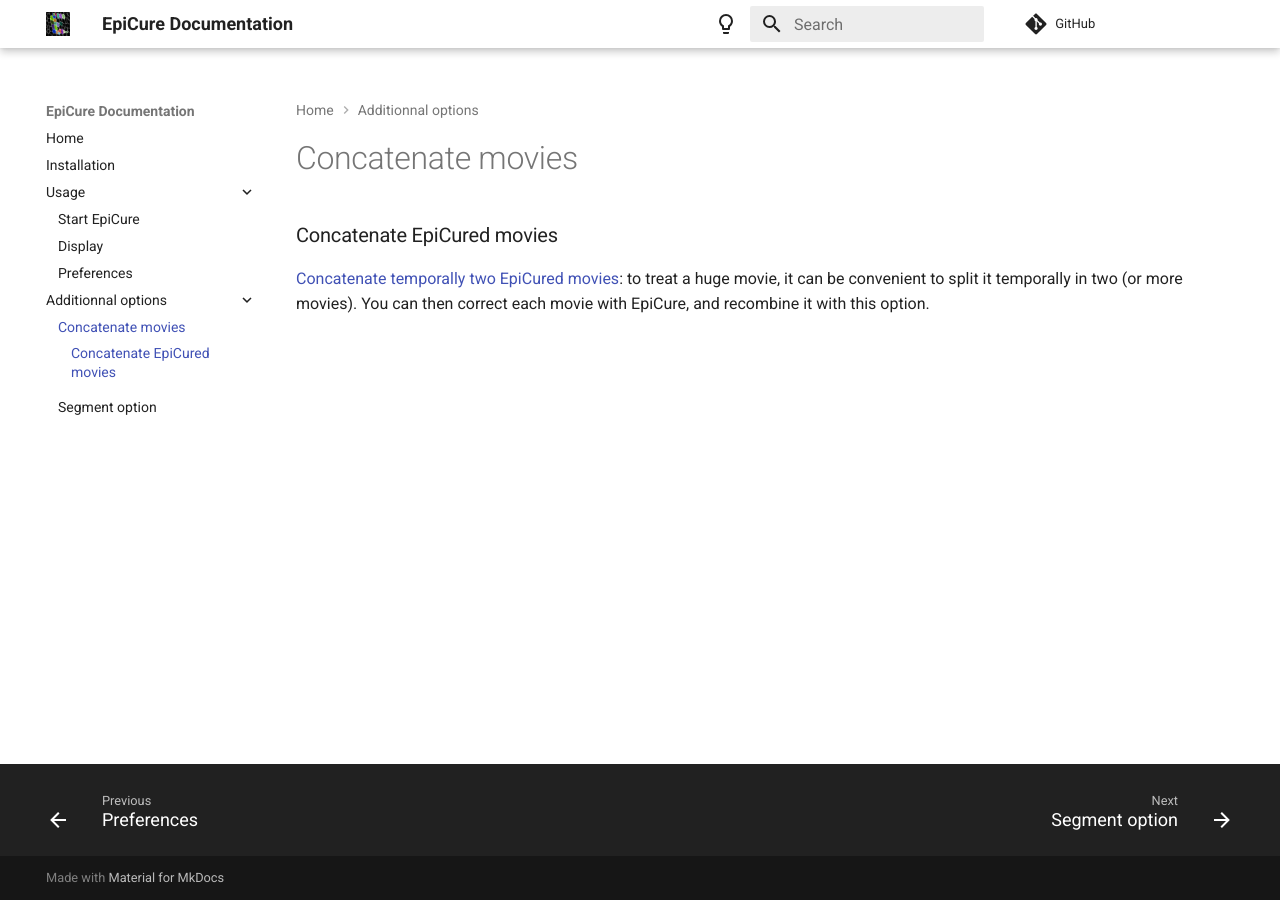
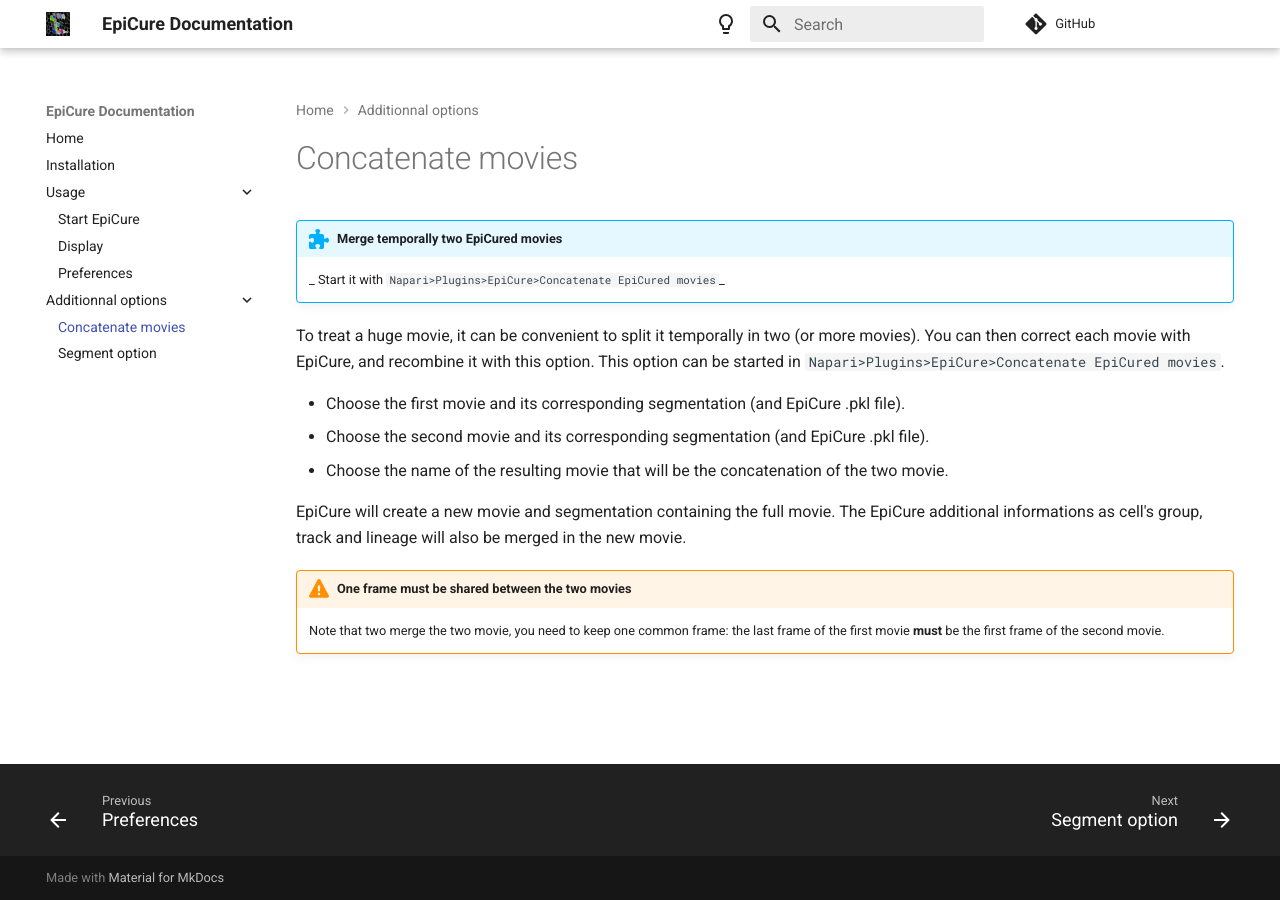
Before and after one commit to gletort/Epicure, an MkDocs documentation site: the page built from docs/Concatenate-epicured-movies.md, in a window 1280 px wide. Built offline with MkDocs 1.6.1 and Material for MkDocs 9.7.7, drawn with Linux system fonts in a browser that asks for light colours; comment, search, counter and statistics services are not loaded.

Commit message:
concatenate doc

```diff
--- a/docs/Concatenate-epicured-movies.md
+++ b/docs/Concatenate-epicured-movies.md
@@ -1,3 +1,15 @@
-### Concatenate EpiCured movies
+!!! abstract "Merge temporally two EpiCured movies"
+	_ Start it with `Napari>Plugins>EpiCure>Concatenate EpiCured movies`_
 
-[Concatenate temporally two EpiCured movies](https://gitlab.pasteur.fr/gletort/epicure/-/wikis/Concatenate-movies): to treat a huge movie, it can be convenient to split it temporally in two (or more movies). You can then correct each movie with EpiCure, and recombine it with this option.
+
+To treat a huge movie, it can be convenient to split it temporally in two (or more movies). You can then correct each movie with EpiCure, and recombine it with this option.
+This option can be started in `Napari>Plugins>EpiCure>Concatenate EpiCured movies`.
+
+* Choose the first movie and its corresponding segmentation (and EpiCure .pkl file).
+* Choose the second movie and its corresponding segmentation (and EpiCure .pkl file).
+* Choose the name of the resulting movie that will be the concatenation of the two movie.
+
+EpiCure will create a new movie and segmentation containing the full movie. The EpiCure additional informations as cell's group, track and lineage will also be merged in the new movie.
+
+!!! warning "One frame must be shared between the two movies"
+	Note that two merge the two movie, you need to keep one common frame: the last frame of the first movie **must** be the first frame of the second movie.
```
